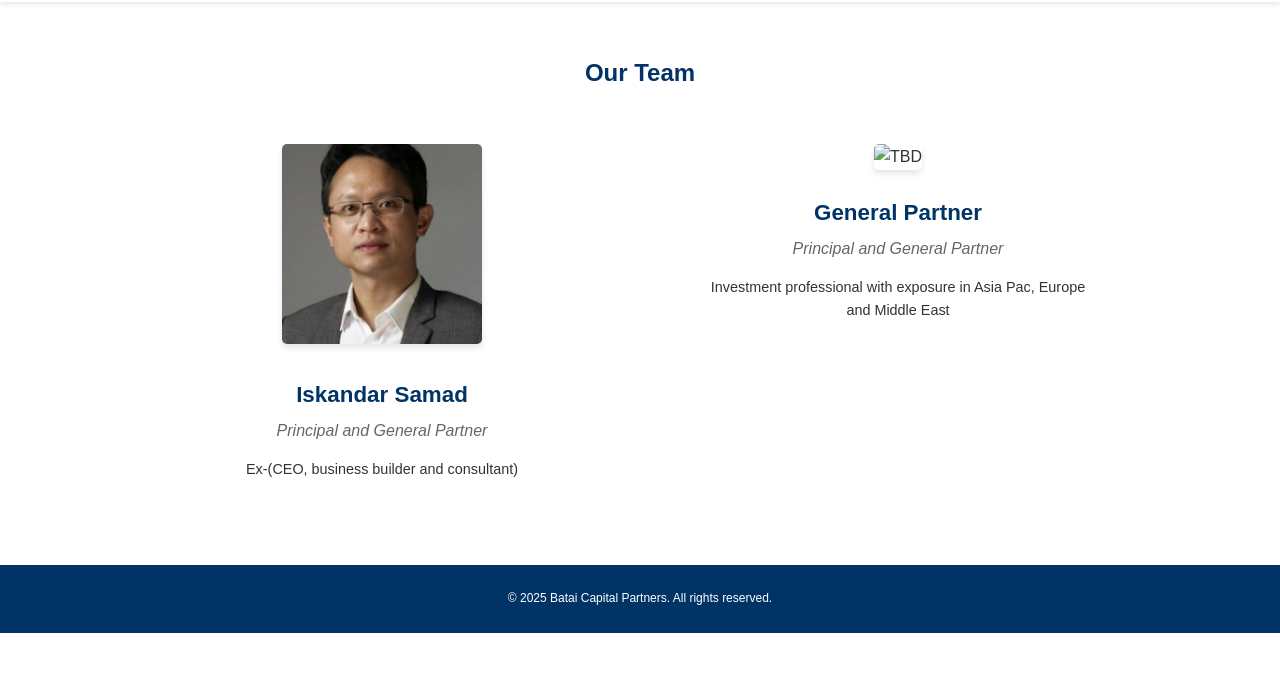
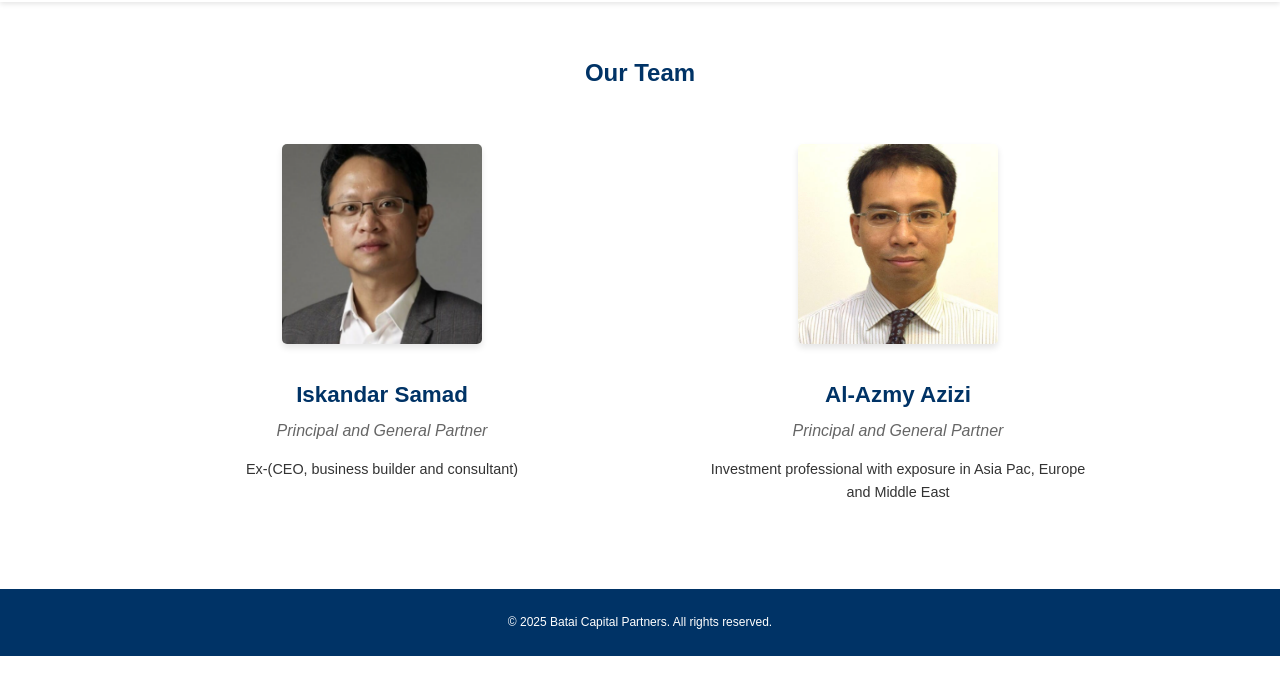
Before and after one commit to cipolataman/cipolataman.github.io, a plain HTML site: page team.html in a window 1280 px wide. Shown: the part 110-800 px from the top of the page. Drawn offline with Linux system fonts and the light colour scheme.

Commit message:
Update team.html

```diff
--- a/team.html
+++ b/team.html
@@ -39,8 +39,8 @@
                     <p class="bio">Ex-(CEO, business builder and consultant)</p>
                 </div>
                 <div class="team-member">
-                    <img src="attached_assets/(2x).png" alt="TBD" class="team-photo">
-                    <h3>General Partner</h3>
+                    <img src="attached_assets/(2).png" alt="Al-Azmy" class="team-photo">
+                    <h3>Al-Azmy Azizi</h3>
                     <p class="position">Principal and General Partner</p>
                     <p class="bio">Investment professional with exposure in Asia Pac, Europe and Middle East</p>
                 </div>
```
